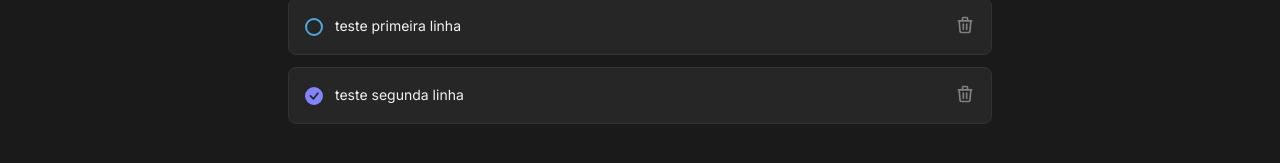
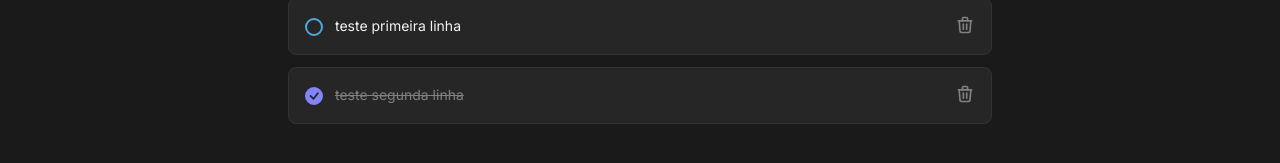
Before and after one commit to Givaild/todo-Ignite, a React (Vite) app: page / in a window 1280 px wide. Shown: the part 337-500 px from the top of the page. Built offline with nearby package versions, Linux system fonts and the light colour scheme.

Commit message:
feat:creat empty component in dashboard

```diff
--- a/src/components/Task/index.tsx
+++ b/src/components/Task/index.tsx
@@ -19,7 +19,7 @@
                 {task.isCompleted ? <BsFillCheckCircleFill />: <div/>}
             </button>
 
-            <p>{task.title}</p>
+            <p className={task.isCompleted ? styles.textCompleted : ""}>{task.title}</p>
 
             <button className={styles.deleteButton} onClick={()=>onDelete(task.id)}>
                 <TbTrash size={20}/>
--- a/src/components/Task/task.module.css
+++ b/src/components/Task/task.module.css
@@ -14,6 +14,10 @@
     line-height: 1.18rem;
     color: var(--gray-100);
     margin-right: auto;
+}
+p.textCompleted {
+    color: var(--gray-300);
+    text-decoration: line-through;
 }
 .checkContainer {
     min-width: 1.125rem;
--- a/src/components/Tasks/index.tsx
+++ b/src/components/Tasks/index.tsx
@@ -1,3 +1,4 @@
+import { TbClipboardText } from 'react-icons/tb';
 import { InterfaceTask } from '../../App'
 import { Task } from '../Task'
 import styles from './tasks.module.css'
@@ -25,8 +26,26 @@
         </header>
 
         <div className={styles.list}>
-            {tasks.map((task) =>
-            <Task key={task.id} task={task} onDelete={onDelete} onComplete={onComplete}/>
+            {tasks.map((task) =>(
+            <Task
+            key={task.id}
+            task={task}
+            onDelete={onDelete}
+            onComplete={onComplete}
+            />
+            ))}
+            {tasks.length<= 0 && (
+            <section className={styles.empty}>
+                <TbClipboardText size={50}/>
+                <div>
+                    <p>
+                        Você ainda não tem novas tarefas cadastradads
+                    </p>
+                    <span>
+                        Crie tarefas e organize seus itens a fazer
+                    </span>
+                </div>
+            </section>
             )}
         </div>
         </section>
--- a/src/components/Tasks/tasks.module.css
+++ b/src/components/Tasks/tasks.module.css
@@ -37,3 +37,18 @@
     flex-direction: column;
     gap: 0.75rem;
 }
+.empty {
+ margin-top: 4rem;
+ display: flex;
+ align-items: center;
+ justify-content: center;
+ flex-direction: column;
+ gap: 1rem;
+ color: var(--gray-300);
+ text-align: center;
+} .empty svg {
+ opacity: 0.3;
+}
+.empty p {
+font-weight: 700;
+}
```
